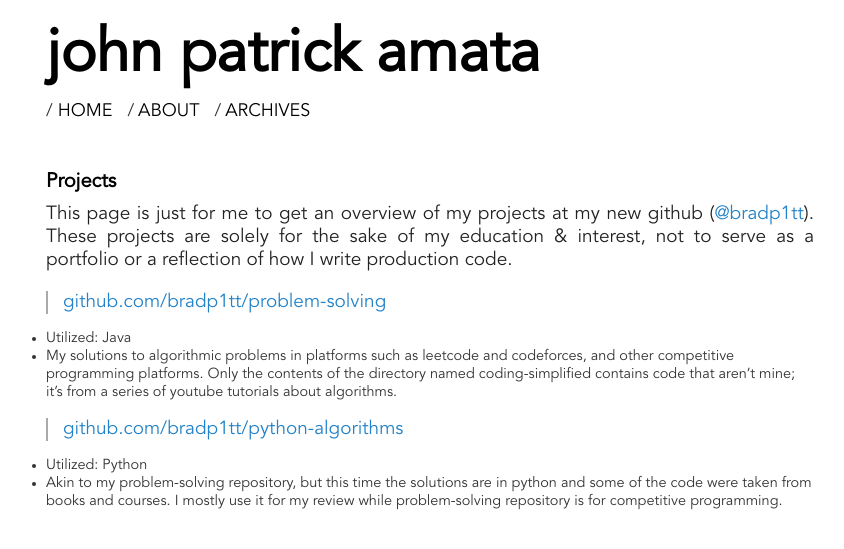
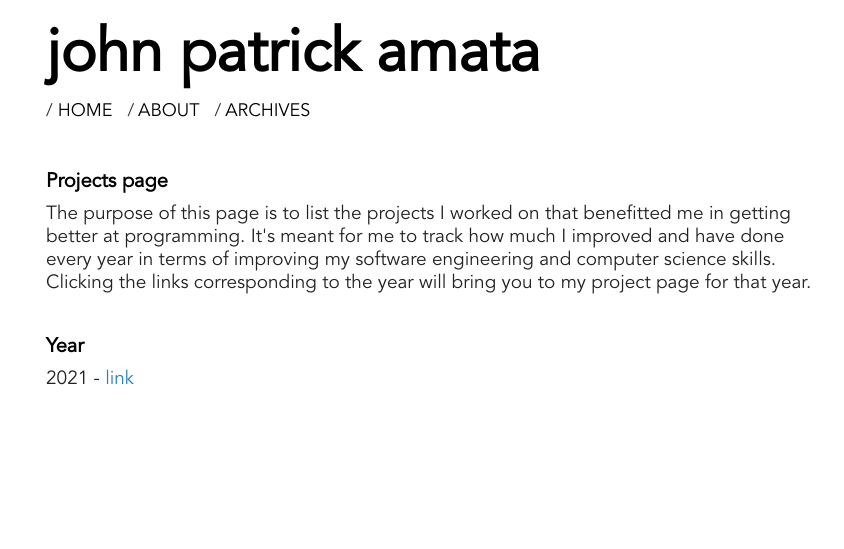
Before and after one commit to jpamata/jpamata.github.io, a Jekyll site: the page built from projects.md, in a window 1280 px wide. Shown: the top 549 px of the page, without its empty margins (210-1054 px from the left). Built offline with Jekyll 4.4.1, drawn with Linux system fonts in a browser that asks for light colours.

Commit message:
Update projects.md

```diff
--- a/projects.md
+++ b/projects.md
@@ -2,16 +2,11 @@
 layout: default
 title: Reviewer
 ---
-<h2>Projects</h2>
 
-<p align="justify">This page is just for me to get an overview of my projects at my new github (<a href="https://github.com/bradp1tt">@bradp1tt</a>). These projects are solely for the sake of my education & interest, not to serve as a portfolio or a reflection of how I write production code.</p>
+<h2>Projects page</h2>
 
-> <a href="https://github.com/bradp1tt/problem-solving">github.com/bradp1tt/problem-solving</a>
+<p>The purpose of this page is to list the projects I worked on that benefitted me in getting better at programming. It's meant for me to track how much I improved and have done every year in terms of improving my software engineering and computer science skills. Clicking the links corresponding to the year will bring you to my project page for that year.</p>
 
-- Utilized: Java
-- My solutions to algorithmic problems in platforms such as leetcode and codeforces, and other competitive programming platforms. Only the contents of the directory named coding-simplified contains code that aren't mine; it's from a series of youtube tutorials about algorithms.
+<h2>Year</h2>
 
-> <a href="https://github.com/bradp1tt/python-algorithms">github.com/bradp1tt/python-algorithms</a>
-
-- Utilized: Python
-- Akin to my problem-solving repository, but this time the solutions are in python and some of the code were taken from books and courses. I mostly use it for my review while problem-solving repository is for competitive programming.
+<p>2021 - <a href="/projects/2021">link</a></p>
```
